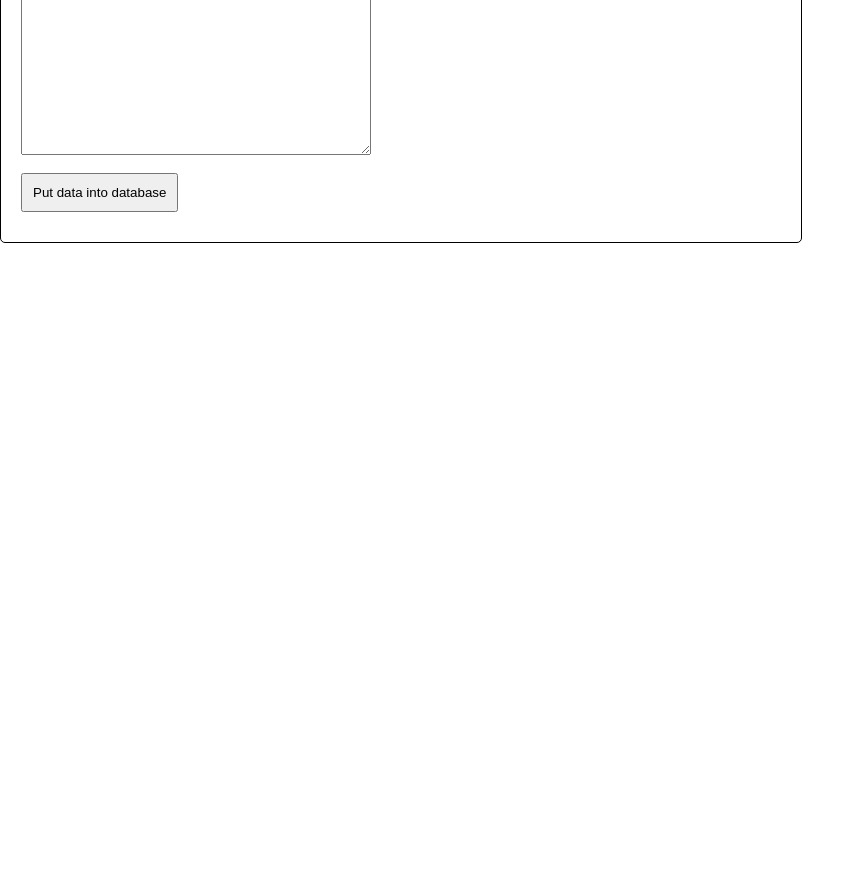
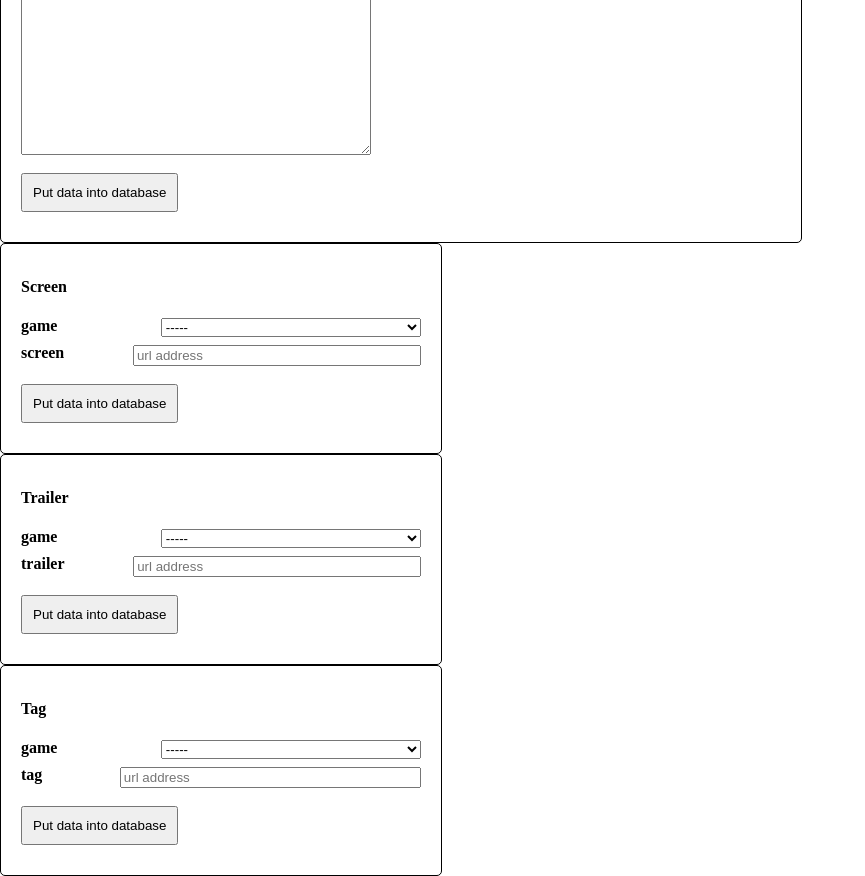
Before and after one commit to studik95/republicofgames, a PHP site: page /admin_panel/easyinsertdata/easyinsertdata.php in a window 1280 px wide. Shown: the part 520-1396 px from the top of the page, without its empty margins (0-865 px from the left). Before the commit the page ends 763 px from the top, so only its background shows below. Run offline with PHP 8.4, Linux system fonts and the light colour scheme; tables that the repository leaves empty or names only in its code hold one stand-in row (values such as "Sample post"); some libraries are stand-ins or nearby versions.

Commit message:
Added a trailer form.
Added a screen form.

Added a tag form.

```diff
--- a/admin_panel/easyinsertdata/easyinsertdata.php
+++ b/admin_panel/easyinsertdata/easyinsertdata.php
@@ -31,9 +31,7 @@ try {
     echo $e->getMessage();
 }
 
-
 ?>
-
 
 <!DOCTYPE html>
 <html lang="en">
@@ -46,5 +44,9 @@ try {
 </head>
 <body>
     <?php require_once 'forms/game.php' ?>
+    <?php require_once 'forms/screen.php' ?>
+    <?php require_once 'forms/trailer.php' ?>
+    <?php require_once 'forms/tag.php' ?>
+
 </body>
 </html>
--- a/admin_panel/easyinsertdata/forms/game.php
+++ b/admin_panel/easyinsertdata/forms/game.php
@@ -14,7 +14,7 @@ foreach ($games as $game) {
 
 ECHO<<<END
 
-<form action="backend/game.php" method="post" class="form">
+<form action="backend/game.php" method="post" class="form form--big">
         <div class="wrapper">
             <fieldset>
                 <legend class="title--form">Information about game</legend>
--- /dev/null
+++ b/admin_panel/easyinsertdata/forms/screen.php
@@ -0,0 +1,39 @@
+<?php
+
+$games = $_SESSION['list_of_games'];
+
+$identifiers = array();
+$titles = array();
+array_push($identifiers,0);
+array_push($titles,"-----");
+
+foreach ($games as $game) {
+    array_push($identifiers,$game['id_game']);
+    array_push($titles,$game['title']);
+}
+
+ECHO<<<END
+
+    <form action="../backend/screen.php" method="post" class="form form--small">
+        <legend class="title--form">Screen</legend>
+        <div class="form__field">
+            <label for="game_screen" class="label"><span class="obligatory">game</span></label>
+            <select name="game_screen" id="game_screen" class="field">
+END;
+            if(count($identifiers) == count($titles)) {
+                for ($i = 0; $i<count($identifiers); $i++) {
+                    echo "<option value='$identifiers[$i]'>$titles[$i]</option>";
+                }
+            }
+ECHO<<<END
+                </select>
+        </div>
+        <div class="form__field">
+            <label for="screen" class="label"><span class="obligatory">screen</span></label><input name="screen" id="screen" type="text" placeholder="url address" class="field">
+        </div>
+        <input type="submit" value="Put data into database" class="submit">
+    </form>
+
+
+
+END;
--- /dev/null
+++ b/admin_panel/easyinsertdata/forms/tag.php
@@ -0,0 +1,39 @@
+<?php
+
+$games = $_SESSION['list_of_games'];
+
+$identifiers = array();
+$titles = array();
+array_push($identifiers,0);
+array_push($titles,"-----");
+
+foreach ($games as $game) {
+    array_push($identifiers,$game['id_game']);
+    array_push($titles,$game['title']);
+}
+
+ECHO<<<END
+
+    <form action="../backend/tag.php" method="post" class="form form--small">
+        <legend class="title--form">Tag</legend>
+        <div class="form__field">
+            <label for="game_tag" class="label"><span class="obligatory">game</span></label>
+            <select name="game_tag" id="game_tag" class="field">
+END;
+if(count($identifiers) == count($titles)) {
+    for ($i = 0; $i<count($identifiers); $i++) {
+        echo "<option value='$identifiers[$i]'>$titles[$i]</option>";
+    }
+}
+ECHO<<<END
+                </select>
+        </div>
+        <div class="form__field">
+            <label for="tag" class="label"><span class="obligatory">tag</span></label><input name="tag" id="tag" type="text" placeholder="url address" class="field">
+        </div>
+        <input type="submit" value="Put data into database" class="submit">
+    </form>
+
+
+
+END;
--- /dev/null
+++ b/admin_panel/easyinsertdata/forms/trailer.php
@@ -0,0 +1,39 @@
+<?php
+
+$games = $_SESSION['list_of_games'];
+
+$identifiers = array();
+$titles = array();
+array_push($identifiers,0);
+array_push($titles,"-----");
+
+foreach ($games as $game) {
+    array_push($identifiers,$game['id_game']);
+    array_push($titles,$game['title']);
+}
+
+ECHO<<<END
+
+    <form action="../backend/trailer.php" method="post" class="form form--small">
+        <legend class="title--form">Trailer</legend>
+        <div class="form__field">
+            <label for="game_trailer" class="label"><span class="obligatory">game</span></label>
+            <select name="game_trailer" id="game_trailer" class="field">
+END;
+if(count($identifiers) == count($titles)) {
+    for ($i = 0; $i<count($identifiers); $i++) {
+        echo "<option value='$identifiers[$i]'>$titles[$i]</option>";
+    }
+}
+ECHO<<<END
+                </select>
+        </div>
+        <div class="form__field">
+            <label for="trailer" class="label"><span class="obligatory">trailer</span></label><input name="trailer" id="trailer" type="text" placeholder="url address" class="field">
+        </div>
+        <input type="submit" value="Put data into database" class="submit">
+    </form>
+
+
+
+END;
--- a/css/style.css
+++ b/css/style.css
@@ -3,9 +3,16 @@
 
 .form {
     padding: 20px 20px;
-    max-width: 760px;
     border: 1px solid #000;
     border-radius: 5px;
+}
+
+.form--big {
+    width: 760px;
+}
+
+.form--small {
+    width: 400px;
 }
 
 .wrapper {
```
